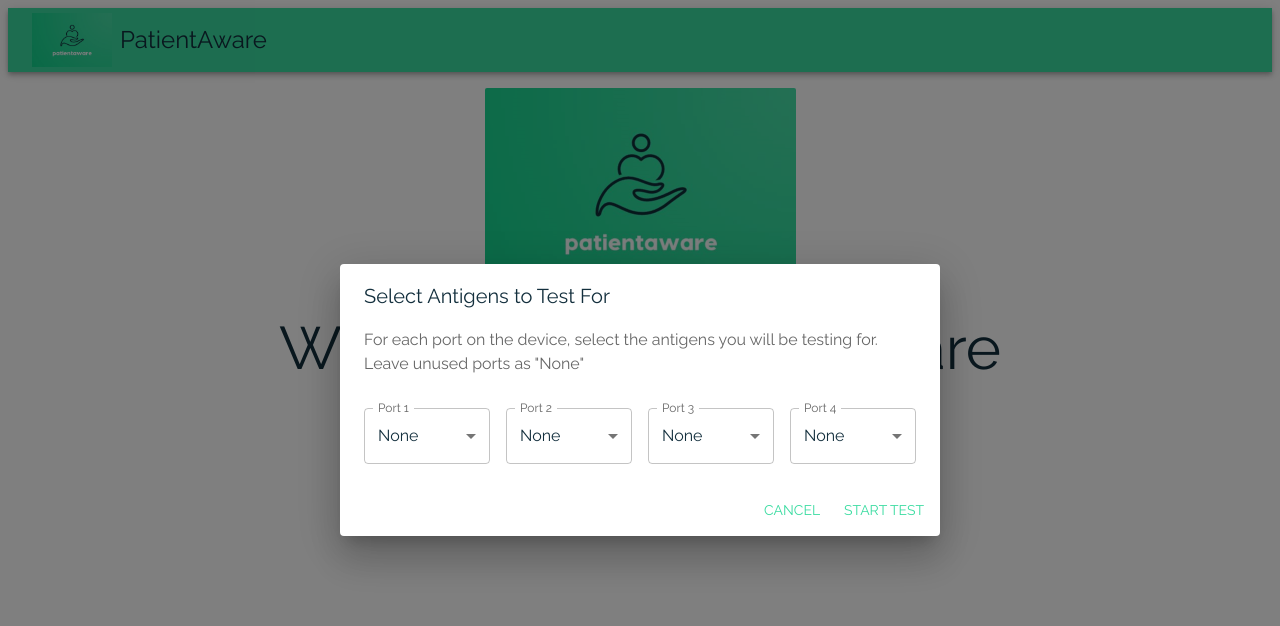
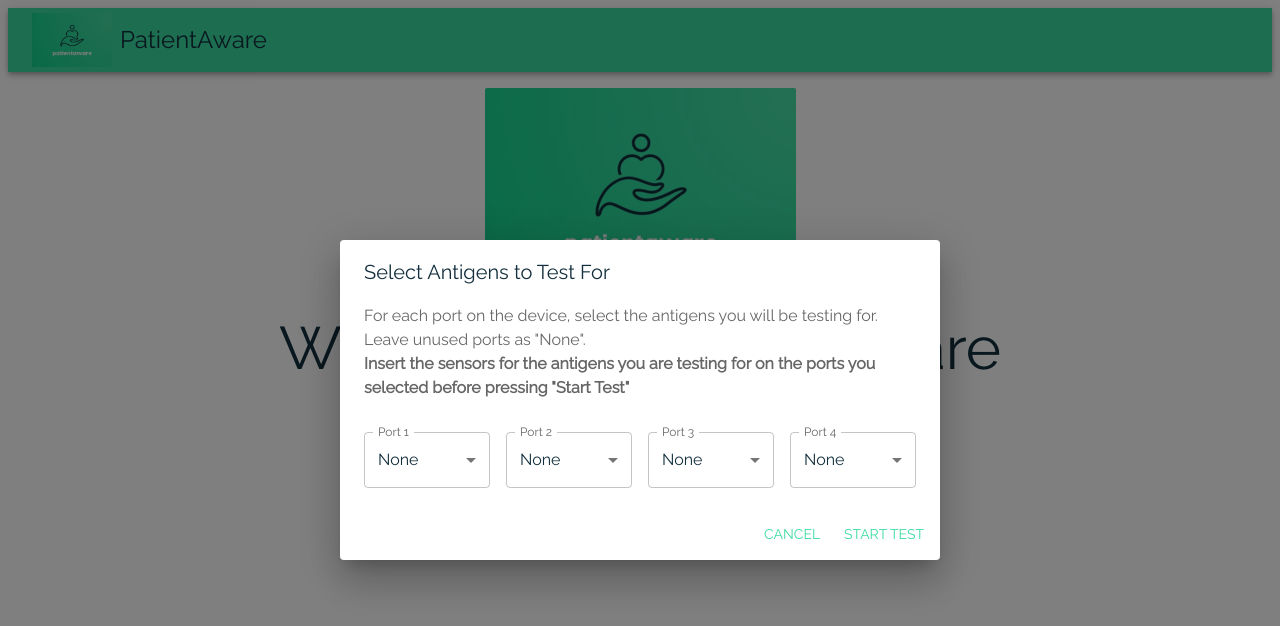
Before and after one commit to Patient-Aware/PatientAware, a React (Create React App) app in the folder client/: page / in a window 1280 px wide. Both pictures are taken after a click on the button "START TEST". Shown: the top 626 px of the page. Built offline with nearby package versions, Linux system fonts and the light colour scheme.

Commit message:
add additional instructions on antigen dialog

```diff
--- a/client/src/components/AntigenDialog.jsx
+++ b/client/src/components/AntigenDialog.jsx
@@ -39,7 +39,9 @@
                     <DialogTitle>Select Antigens to Test For</DialogTitle>
                     <DialogContent>
                         <DialogContentText>
-                            For each port on the device, select the antigens you will be testing for. Leave unused ports as "None"
+                            For each port on the device, select the antigens you will be testing for. Leave unused ports as "None".
+                            <br/>
+                            <strong>Insert the sensors for the antigens you are testing for on the ports you selected before pressing "Start Test"</strong>
                         </DialogContentText>
 
                         <Box sx={{ mt: 4 }}>
```
